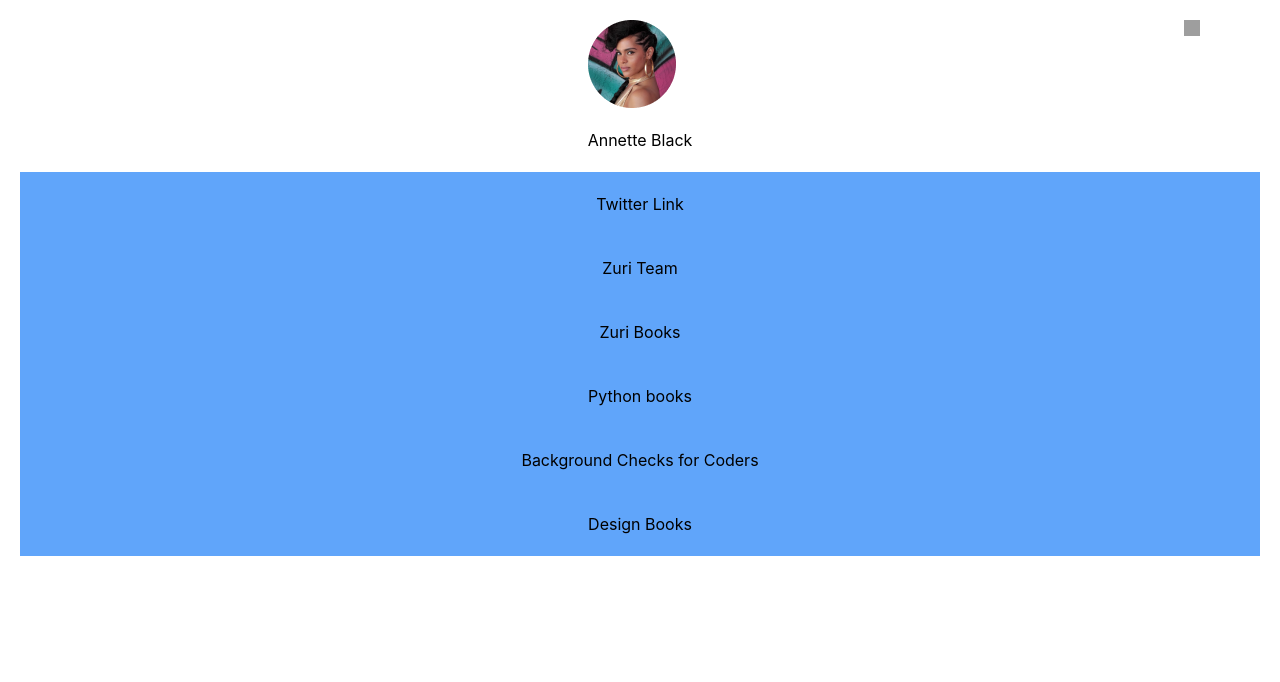
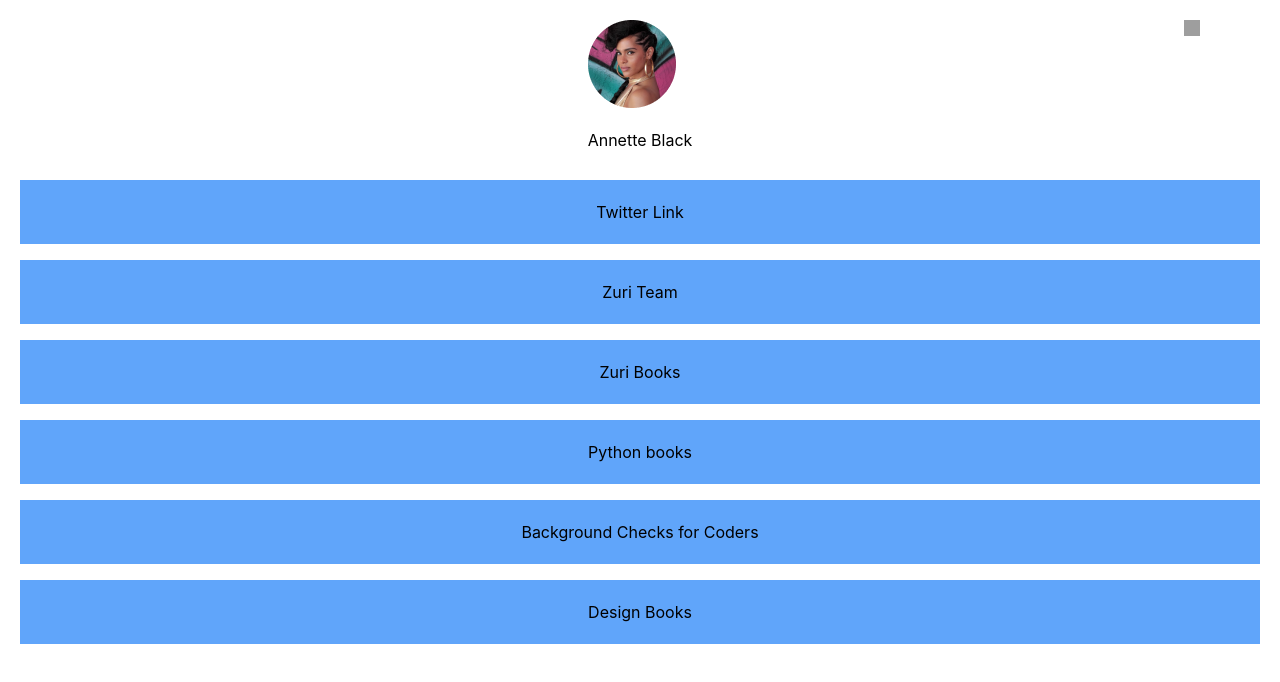
Before and after one commit to Axelrod99/hng-fe-task-one, a React (Create React App) app: page / in a window 1280 px wide. Shown: the top 682 px of the page. Built offline with nearby package versions, Linux system fonts and the light colour scheme; grey boxes are pictures that could not be loaded.

Commit message:
spaced the link tiles

```diff
--- a/src/App.js
+++ b/src/App.js
@@ -17,13 +17,27 @@ function App() {
       </header>
       <section>
         <div className='w-full'>
+          <div className='py-2'>
             <button className='bg-blue-400 p-5 w-full'>Twitter Link</button>
+          </div>
+          <div className='py-2'>
             <button className='bg-blue-400 p-5 w-full'>Zuri Team</button>
+          </div>
+          <div className='py-2'>
             <button className='bg-blue-400 p-5 w-full'>Zuri Books</button>
+          </div>
+          <div className='py-2'>
             <button className='bg-blue-400 p-5 w-full'>Python books</button>
+          </div>
+          <div className='py-2'>
             <button className='bg-blue-400 p-5 w-full'>Background Checks for Coders</button>
+          </div>
+          <div className='py-2'>
             <button className='bg-blue-400 p-5 w-full'>Design Books</button>
           </div>
+
+        </div>
+        <div></div>
 
       </section>
     </div>
```
Lines whose indentation alone changed are shown as unchanged.
